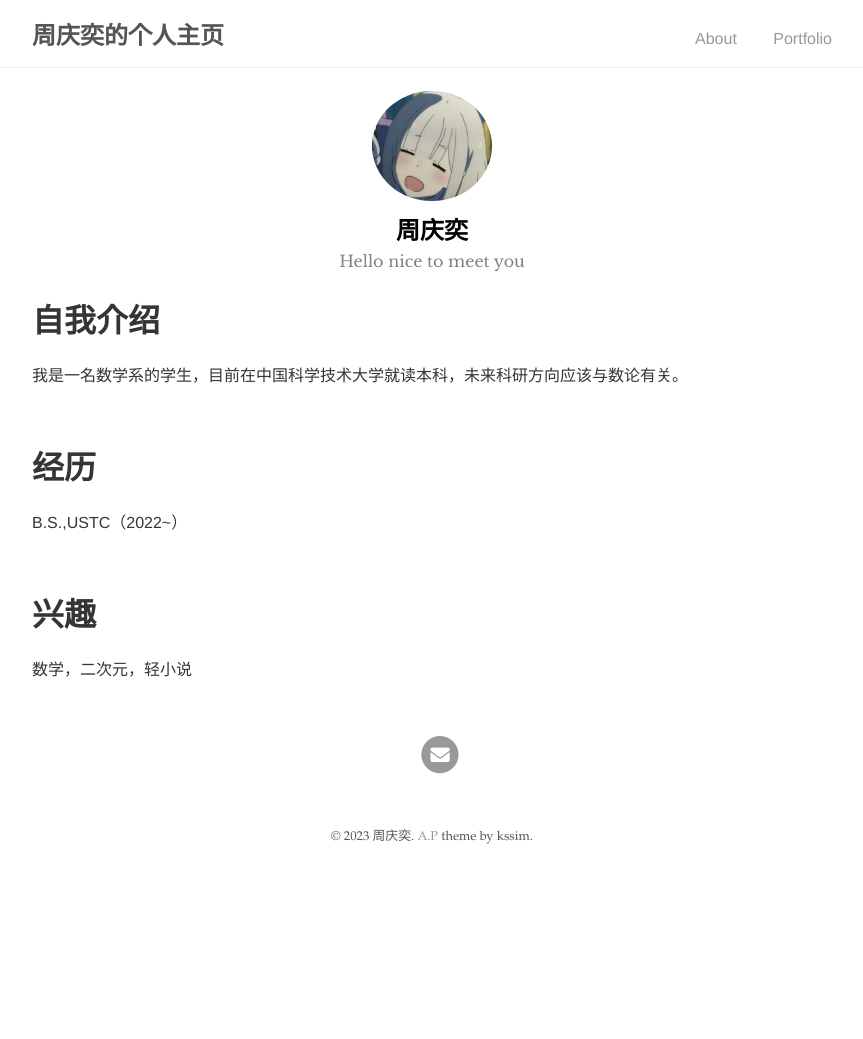
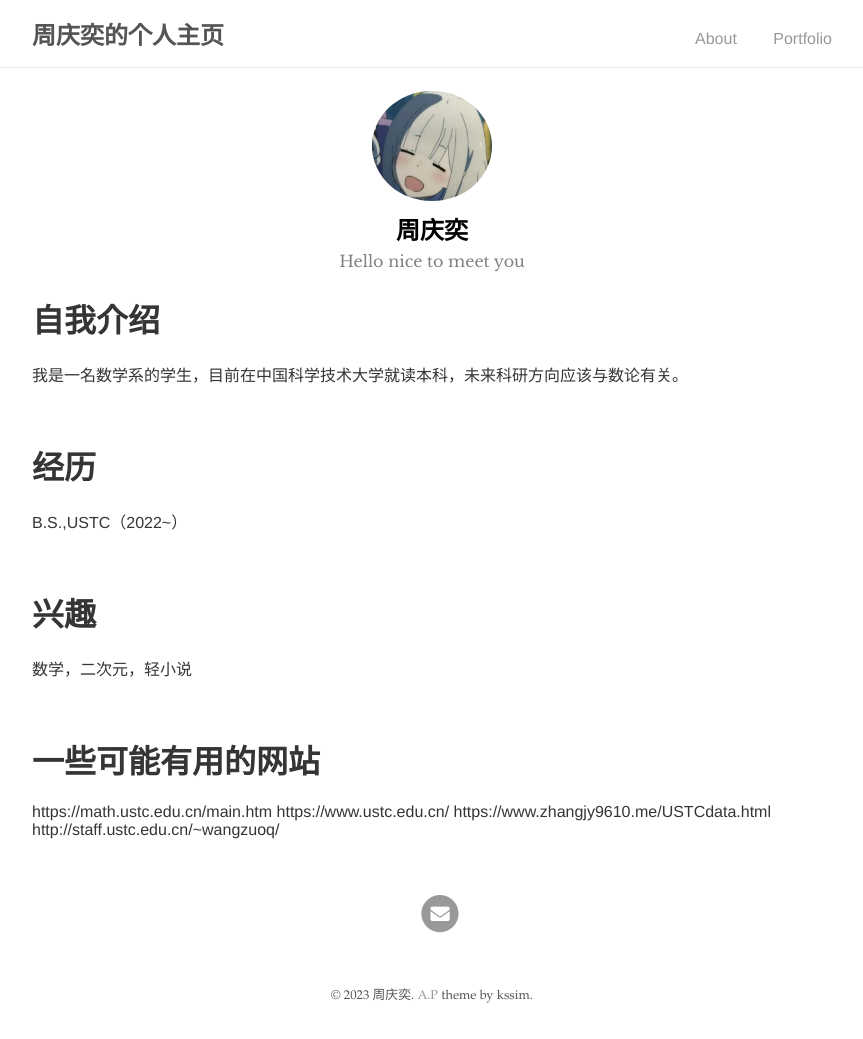
Before and after one commit to zqygg/zqygg.github.io, a Jekyll site: the page built from index.md, in a window 1280 px wide. Shown: the whole page, without its empty margins (208-1071 px from the left). Built offline with Jekyll 4.4.1, drawn with Linux system fonts in a browser that asks for light colours; our own code applies the rules of GitHub Pages for plain Markdown files; before the commit the page ends 900 px from its top, so only the background shows below that.

Commit message:
Update index.md

```diff
--- a/index.md
+++ b/index.md
@@ -14,3 +14,11 @@ B.S.,USTC（2022~）
 
 # 兴趣
 数学，二次元，轻小说
+
+<br/>
+
+# 一些可能有用的网站
+https://math.ustc.edu.cn/main.htm
+https://www.ustc.edu.cn/
+https://www.zhangjy9610.me/USTCdata.html
+http://staff.ustc.edu.cn/~wangzuoq/
```
